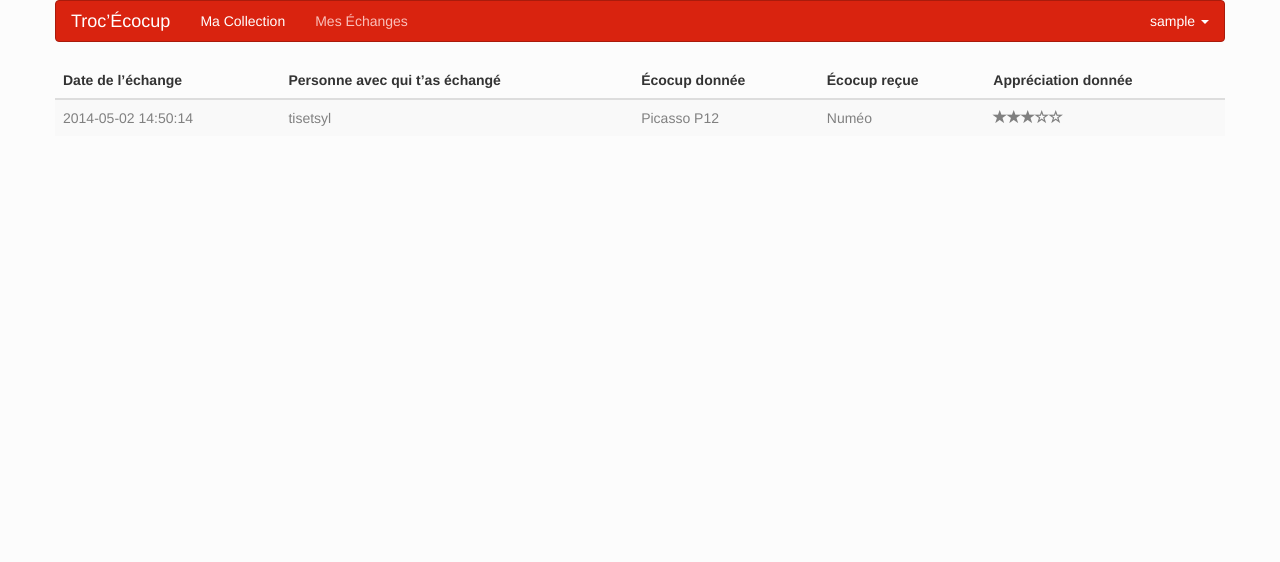
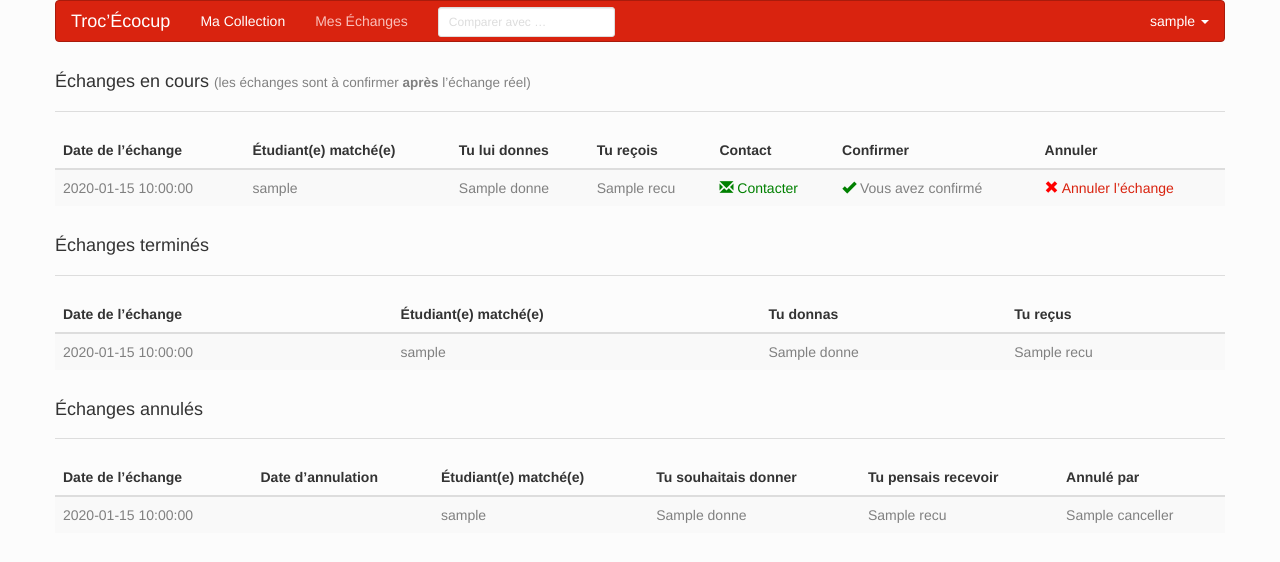
Before and after one commit to alecalve/troc-ecocup, a Flask app: template templates/echange/index.html in a window 1280 px wide. Shown: the top 562 px of the page. Run offline with Flask 2, Linux system fonts and the light colour scheme; the template is opened without the code that fills it: most values are stand-ins (such as "Sample title", 1, 10 or a date in 2020); parts of the project's set-up code (start-up, migrations or seed data) failed here and were passed over.

Commit message:
Amélio interface

```diff
--- a/templates/echange/index.html
+++ b/templates/echange/index.html
@@ -15,7 +15,9 @@
       <li><a href="{{ url_for('collection.mine') }}">Ma Collection</a></li>
       <li class="active"><a href="{{ url_for('echange.echanges') }}">Mes Échanges</a></li>
     </ul>
-
+    <div class="navbar-form navbar-left">
+      <input class="form-control col-lg-8 input-sm" placeholder="Comparer avec …">
+    </div>
     <ul class="nav navbar-nav navbar-right">
       <li class="dropdown">
         <a href="#" class="dropdown-toggle" data-toggle="dropdown">{{ username }} <b class="caret"></b></a>
@@ -32,26 +34,108 @@
 {% block body %}
 <div class="row">
   <div class="col-md-12">
+    <div class="page-header">
+      <h4>Échanges en cours <small>(les échanges sont à confirmer <b>après</b> l’échange réel)</small></h4>
+    </div>
+    {% if echanges_en_cours %}
     <table class="table table-striped table-hover">
       <thead>
         <tr>
           <th>Date de l’échange</th>
-          <th>Personne avec qui t’as échangé</th>
-          <th>Écocup donnée</th>
-          <th>Écocup reçue</th>
-          <th>Appréciation donnée</th>
+          <th>Étudiant(e) matché(e)</th>
+          <th>Tu lui donnes</th>
+          <th>Tu reçois</th>
+          <th>Contact</th>
+          <th>Confirmer</th>
+          <th>Annuler</th>
         </tr>
       </thead>
       <tbody>
+        {% for echange in echanges_en_cours %}
         <tr>
-          <td>2014-05-02 14:50:14</td>
-          <td>tisetsyl</td>
-          <td>Picasso P12</td>
-          <td>Numéo</td>
-          <td><span class="glyphicon glyphicon-star"></span><span class="glyphicon glyphicon-star"></span><span class="glyphicon glyphicon-star"></span><span class="glyphicon glyphicon-star-empty"></span><span class="glyphicon glyphicon-star-empty"></span></td>
+          <td>{{echange.date_creation}}</td>
+          <td>{{echange.other.login}}</td>
+          <td>{{echange.donne}}</td>
+          <td>{{echange.recu}}</td>
+          <td><a class="up" href="mailto:{{echange.other.email}}?subject={{ echange.subject }}"><span class="up glyphicon glyphicon-envelope"></span> Contacter</a></td>
+          {% if not echange.date_confirmation %}
+          <td><a href="{{ url_for('echange.confirm', id=echange.id) }}" class="up"><span class="up glyphicon glyphicon-ok"></span> Confirmer l’échange</a></td>
+          {% else %}
+          <td><span class="up glyphicon glyphicon-ok"></span> Vous avez confirmé</a></td>
+          {% endif %}
+          <td><a href="{{ url_for('echange.cancel', id=echange.id) }}"><span class="down glyphicon glyphicon-remove"></span> Annuler l’échange</a></td>
         </tr>
+        {% endfor %}
       </tbody>
     </table>
+    {% else %}
+    <p>Pas d’échanges en cours</p>
+    {% endif %}
   </div>
+
+  <div class="col-md-12">
+    <div class="page-header">
+      <h4>Échanges terminés</h4>
+    </div>
+    {% if echanges_termines %}
+    <table class="table table-striped table-hover">
+      <thead>
+        <tr>
+          <th>Date de l’échange</th>
+          <th>Étudiant(e) matché(e)</th>
+          <th>Tu donnas</th>
+          <th>Tu reçus</th>
+        </tr>
+      </thead>
+      <tbody>
+        {% for echange in echanges_termines %}
+        <tr>
+          <td>{{echange.date_creation}}</td>
+          <td>{{echange.other.login}}</td>
+          <td>{{echange.donne}}</td>
+          <td>{{echange.recu}}</td>
+        </tr>
+        {% endfor %}
+      </tbody>
+    </table>
+    {% else %}
+    <p>Pas d’échanges terminés</p>
+    {% endif %}
+  </div>
+
+  <div class="col-md-12">
+    <div class="page-header">
+      <h4>Échanges annulés</h4>
+    </div>
+    {% if echanges_annules %}
+    <table class="table table-striped table-hover">
+      <thead>
+        <tr>
+          <th>Date de l’échange</th>
+          <th>Date d’annulation</th>
+          <th>Étudiant(e) matché(e)</th>
+          <th>Tu souhaitais donner</th>
+          <th>Tu pensais recevoir</th>
+          <th>Annulé par</th>
+        </tr>
+      </thead>
+      <tbody>
+        {% for echange in echanges_annules %}
+        <tr>
+          <td>{{echange.date_creation}}</td>
+          <td>{{echange.date_cancelled}}</td>
+          <td>{{echange.other.login}}</td>
+          <td>{{echange.donne}}</td>
+          <td>{{echange.recu}}</td>
+          <td>{{echange.canceller}}</td>
+        </tr>
+        {% endfor %}
+      </tbody>
+    </table>
+    {% else %}
+    <p>Pas d’échanges annulés</p>
+    {% endif %}
+  </div>
+
 </div>
 {% endblock %}
```
